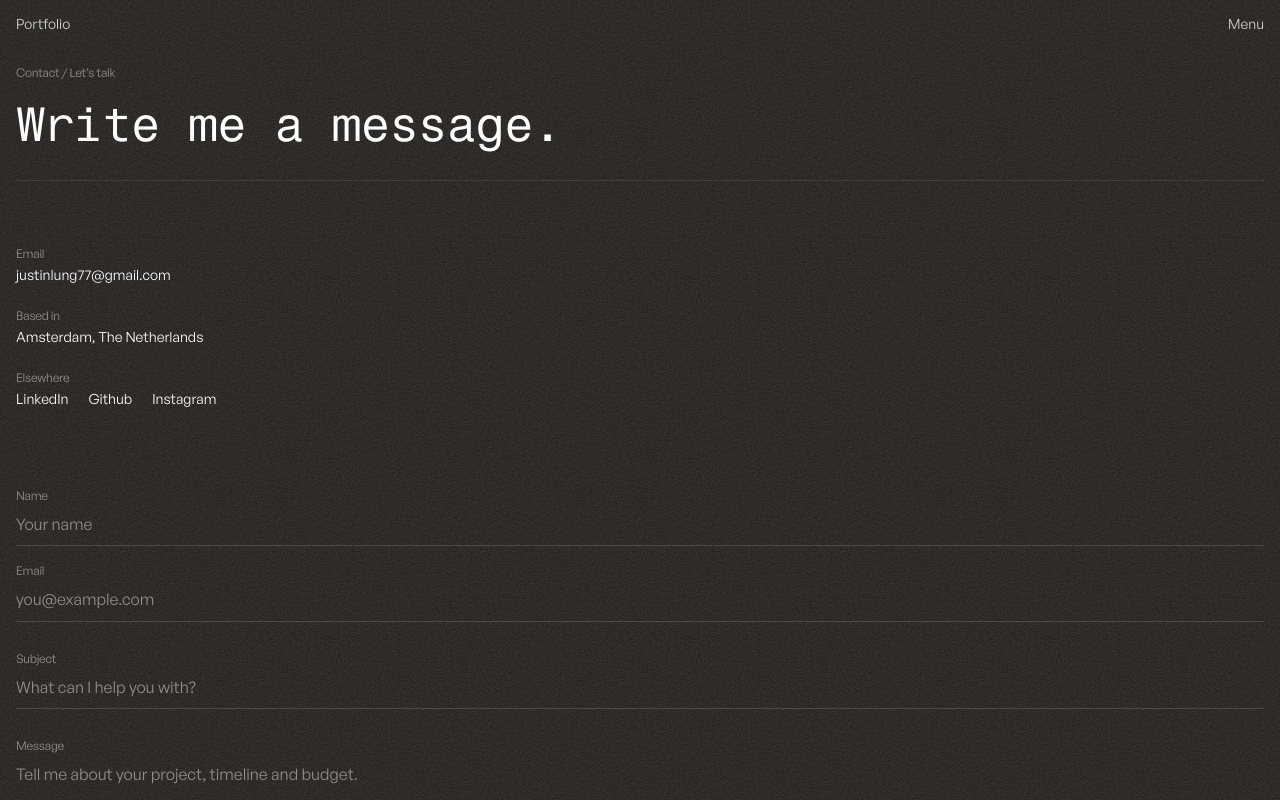
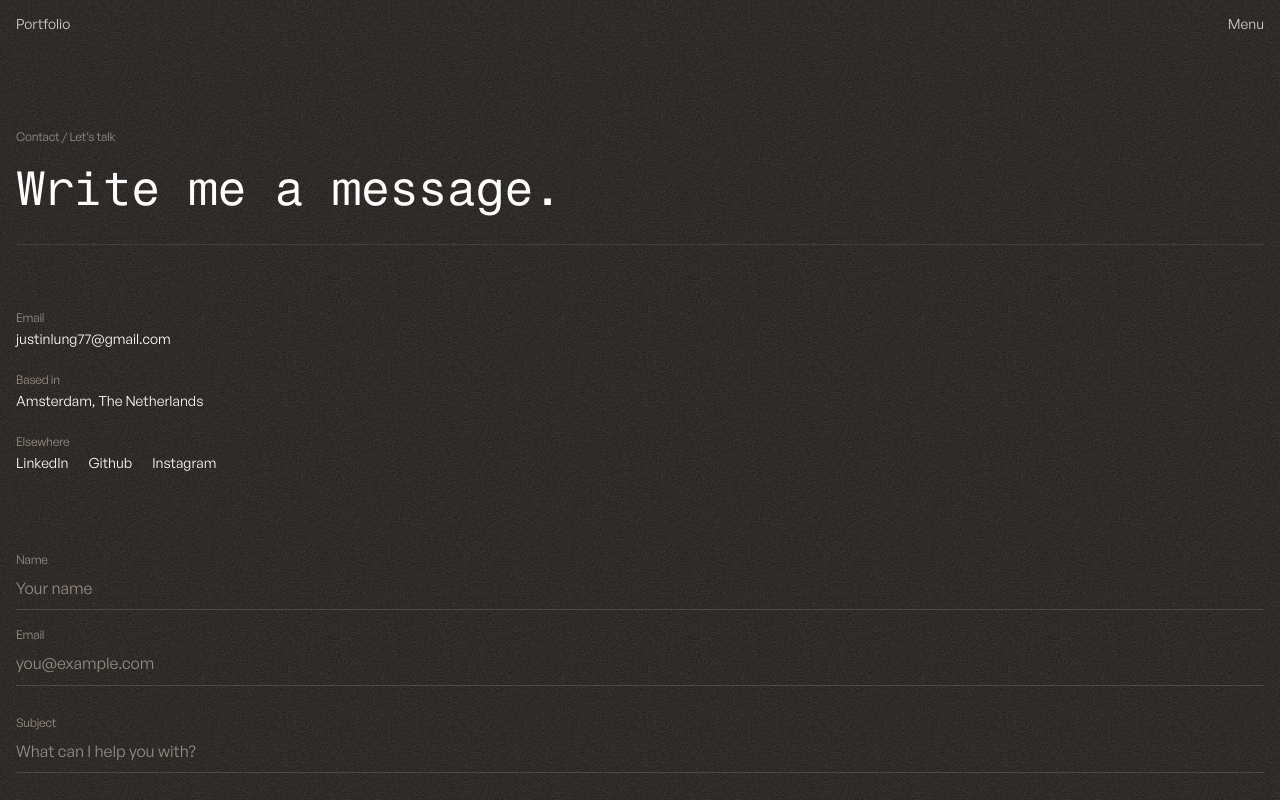
Before and after one commit to JustinLung/Portfolio---2026, a SvelteKit app: page /contact in a window 1280 px wide. Shown: the top 800 px of the page. Built offline with nearby package versions, Linux system fonts and the light colour scheme.

Commit message:
Adjust padding for the contact page to enhance layout consistency.

```diff
--- a/src/routes/contact/+page.svelte
+++ b/src/routes/contact/+page.svelte
@@ -98,7 +98,7 @@
 
 <style>
 	.contact-page {
-		padding-block: 64px 128px;
+		padding-block: 128px;
 	}
 
 	.contact-page__header {
```
